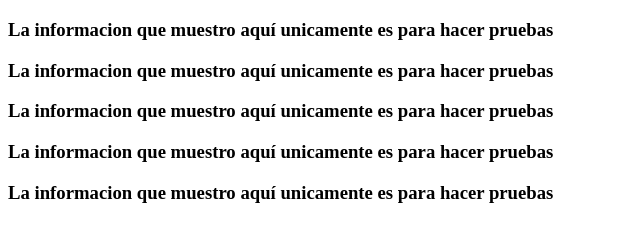
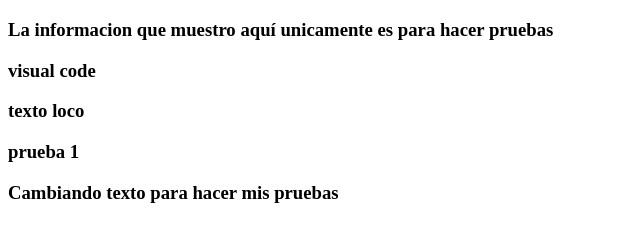
Before and after one commit to BrianBarp1/PruebaGitHub, a plain HTML site: page index.html in a window 1280 px wide. Shown: the part 61-302 px from the top of the page, without its empty margins (0-640 px from the left). Drawn offline with Linux system fonts and the light colour scheme.

Commit message:
ajustes de clon

```diff
--- a/index.html
+++ b/index.html
@@ -6,10 +6,10 @@
     <title>Cambiando el titulo para probar en Git Hub</title>
     <h1>Comenzamos añadiendo un titulo nuevo</h1>
     <h3>La informacion que muestro aquí unicamente es para hacer pruebas</h3>
-    <h3>La informacion que muestro aquí unicamente es para hacer pruebas</h3>
-    <h3>La informacion que muestro aquí unicamente es para hacer pruebas</h3>
-    <h3>La informacion que muestro aquí unicamente es para hacer pruebas</h3>
-    <h3>La informacion que muestro aquí unicamente es para hacer pruebas</h3>
+    <h3>visual code</h3>
+    <h3>texto loco</h3>
+    <h3>prueba 1</h3>
+    <h3>Cambiando texto para hacer mis pruebas</h3>
 </head>
 <body>
 
```
